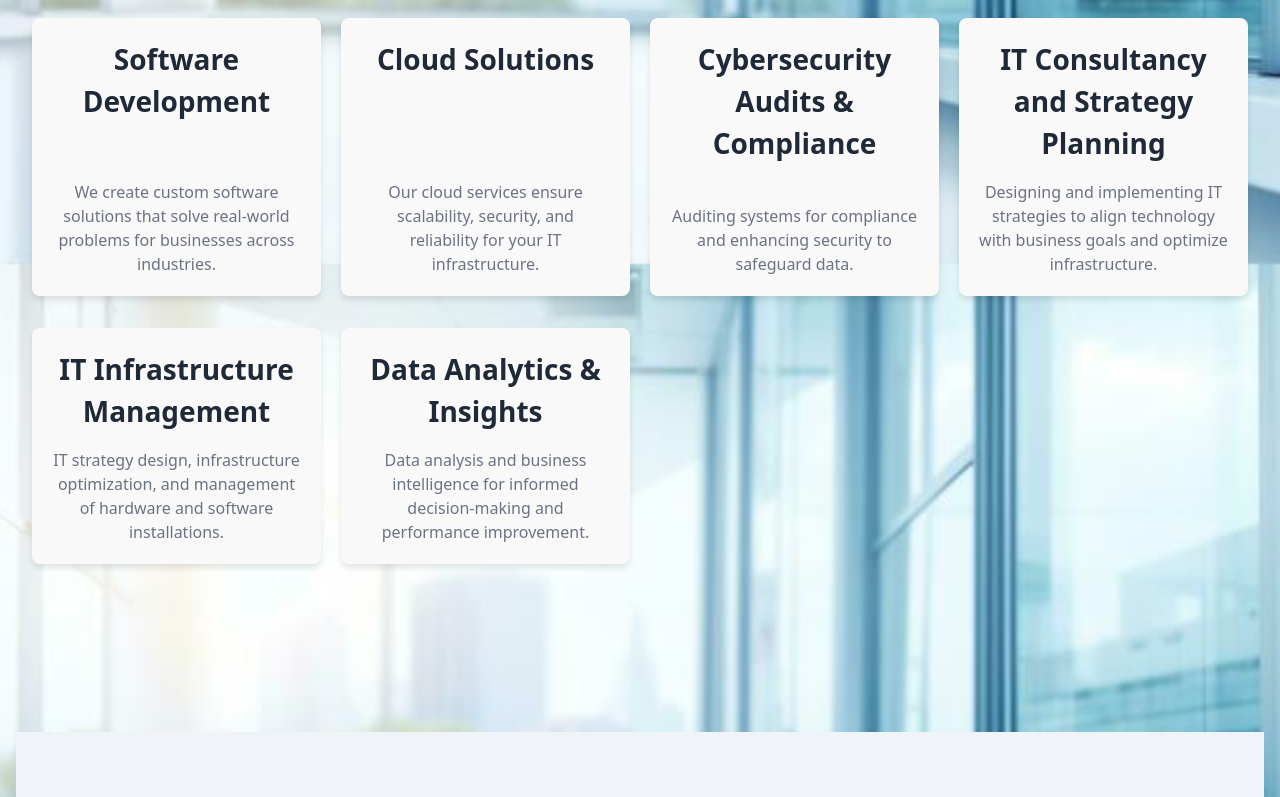
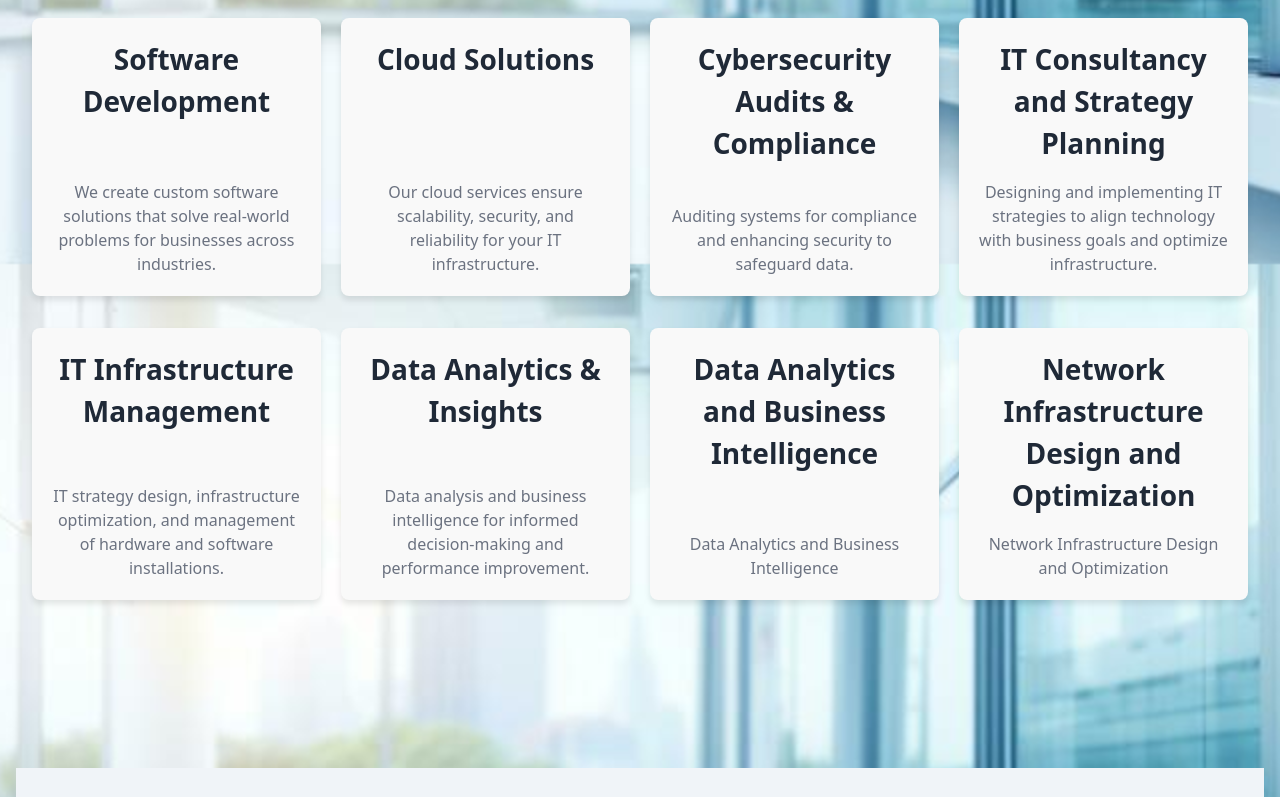
Before and after one commit to mperwe/iisl_website, a React (Create React App) app in the folder iisl-profile/: page / in a window 1280 px wide. Shown: the part 536-1333 px from the top of the page. Built offline with nearby package versions, Linux system fonts and the light colour scheme.

Commit message:
edit AbouT Us page.

```diff
--- a/iisl-profile/src/pages/About.js
+++ b/iisl-profile/src/pages/About.js
@@ -43,6 +43,8 @@ const About = () => {
           <li>Cybersecurity Solutions</li>
           <li>Software Development and Integration</li>
           <li>IT Training and Development</li>
+          <li>Data Analytics and Business Intelligence</li>
+          <li>Network Infrastructure Design and Optimization</li>
         </ul>
       </div>
 
--- a/iisl-profile/src/pages/Home.js
+++ b/iisl-profile/src/pages/Home.js
@@ -50,7 +50,7 @@ const Home = () => {
         </div>
 
         <div className="services-grid">
-          {/* Bottom Row of Service Cards */}
+
           <div className="service-card">
             <h3>IT Infrastructure Management</h3>
             <p>
@@ -65,11 +65,23 @@ const Home = () => {
               Data analysis and business intelligence for informed decision-making and performance improvement.
             </p>
           </div>
-          {/* You can add more cards here if needed */}
+          <div className="service-card">
+            <h3>Data Analytics and Business Intelligence</h3>
+            <p>
+            Data Analytics and Business Intelligence
+            </p>
+          </div>
+
+          <div className="service-card">
+            <h3>Network Infrastructure Design and Optimization</h3>
+            <p>
+            Network Infrastructure Design and Optimization
+            </p>
+          </div>
         </div>
       </section>
 
-      {/* Testimonials Section */}
+
       <section className="testimonials-section">
         <h2>What Our Clients Say</h2>
         <div className="testimonials-grid">
--- a/iisl-profile/src/pages/Services.js
+++ b/iisl-profile/src/pages/Services.js
@@ -43,11 +43,6 @@ const Services = () => {
           </p>
         </a>
 
-          {/* Additional Card 1 - Image Only */}
-          <div className="service-card image-only-card">
-          <img src={extraCard1Img} alt="Extra Card 1" className="extra-card-img" />
-        </div>
-
 
         {/* Software Development and Integration */}
         <a href="/" className="service-card">
@@ -65,11 +60,22 @@ const Services = () => {
           </p>
         </a>
 
+         {/* Software Development and Integration */}
+         <a href="/" className="service-card">
+          <h3 className="service-title">Data Analytics and Business Intelligence</h3>
+          <p className="service-description">
+          Data Analytics and Business Intelligence
+          </p>
+        </a>
 
-        {/* Additional Card 2 - Image Only */}
-        <div className="service-card image-only-card">
-          <img src={extraCard2Img} alt="Extra Card 2" className="extra-card-img" />
-        </div>
+         {/* Software Development and Integration */}
+         <a href="/" className="service-card">
+          <h3 className="service-title">Network Infrastructure Design and Optimization</h3>
+          <p className="service-description">
+          Network Infrastructure Design and Optimization.
+          </p>
+        </a>
+
       </div>
 
       {/* Testimonials Section */}
```
Also changed, not shown: iisl-profile/public/index.html (+1 -12 lines).
